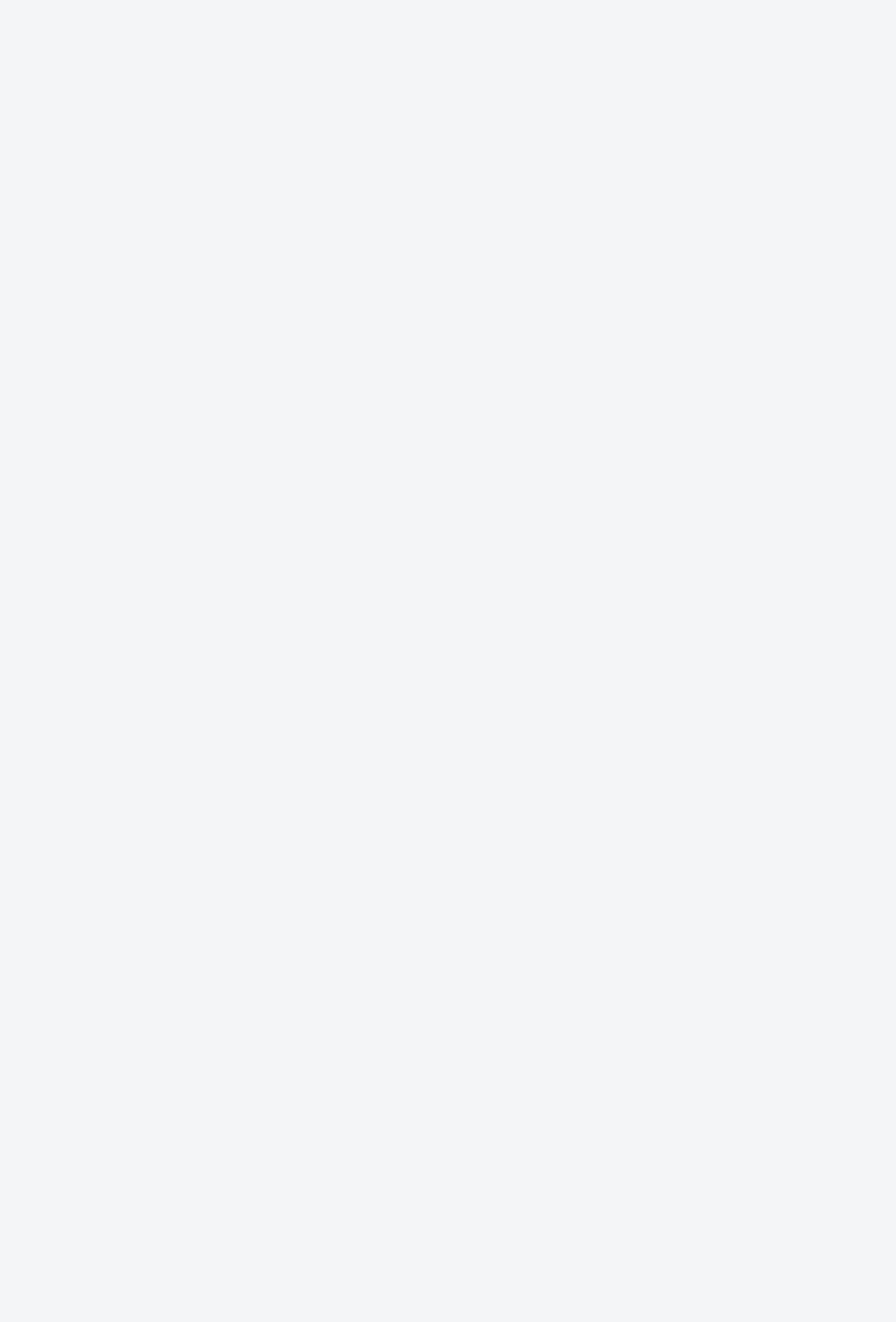
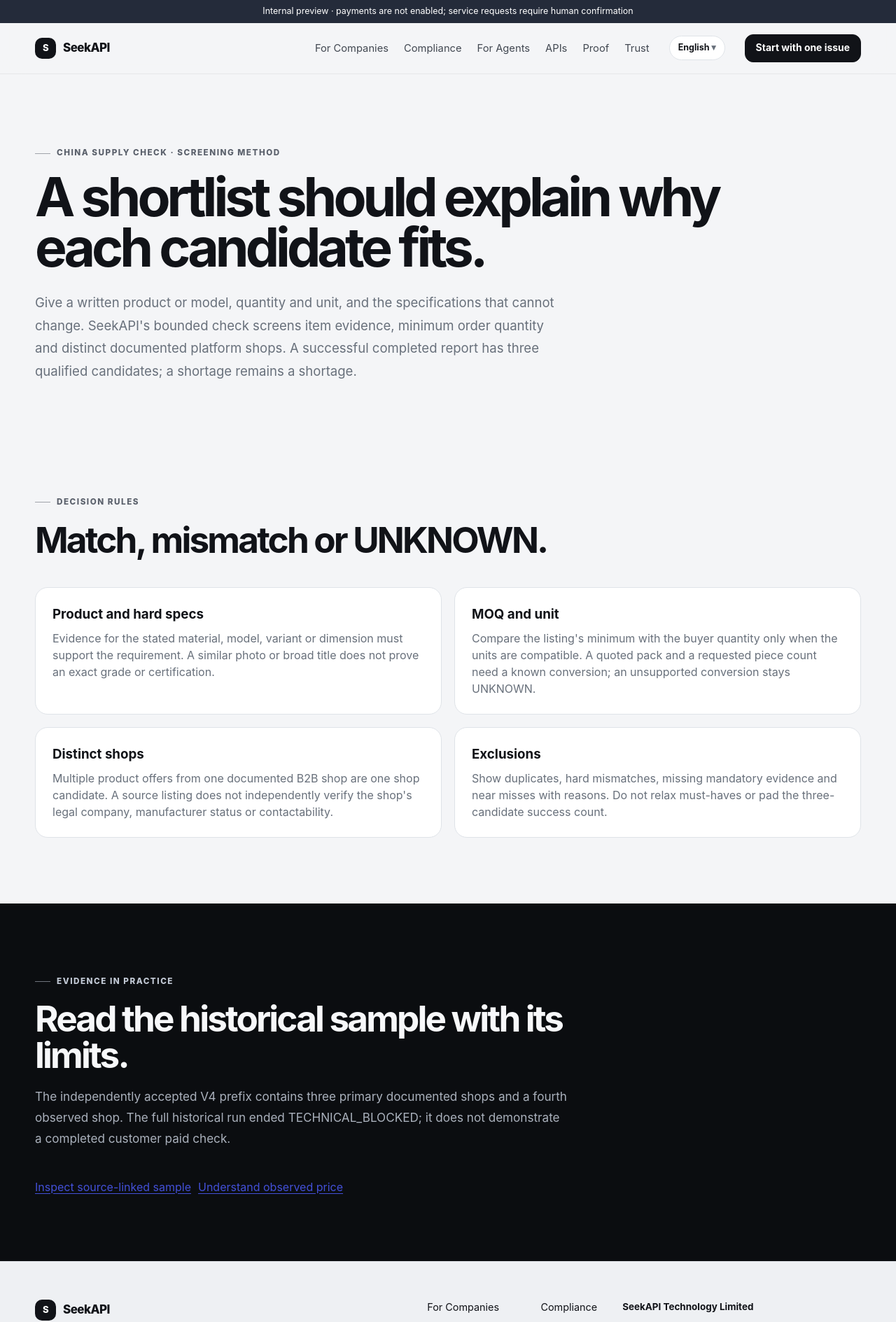
Before and after one commit to kiddhu/seekapi-public, a Next.js app: page /china-supply-check/moq-specification-screening in a window 1280 px wide. Before the commit this address had no page. Shown: the top 1889 px of the page at 70% size. Before the commit the page ends 800 px from the top, so only its background shows below. Built offline with nearby package versions, Linux system fonts and the light colour scheme.

Commit message:
feat(csc): add moq-specification-screening page

```diff
--- /dev/null
+++ b/app/china-supply-check/moq-specification-screening/page.tsx
@@ -0,0 +1,15 @@
+import Link from 'next/link';
+import { Eyebrow, PageShell, SectionTitle } from '@/components/site';
+import { pageMetadata } from '@/lib/site';
+
+export const metadata = pageMetadata(
+  'How China Supply Check Screens MOQ and Specifications | SeekAPI',
+  'See how a product/model, quantity and must-have requirements are compared with China B2B listing evidence, duplicates, mismatches and unknowns.',
+  '/china-supply-check/moq-specification-screening',
+);
+
+export default function Page() { return <PageShell>
+  <section className="page-hero"><div className="container"><Eyebrow>China Supply Check · screening method</Eyebrow><h1>A shortlist should explain why each candidate fits.</h1><p>Give a written product or model, quantity and unit, and the specifications that cannot change. SeekAPI's bounded check screens item evidence, minimum order quantity and distinct documented platform shops. A successful completed report has three qualified candidates; a shortage remains a shortage.</p></div></section>
+  <section className="section"><div className="container"><SectionTitle eyebrow="Decision rules" title="Match, mismatch or UNKNOWN."/><div className="definition-grid"><div className="definition"><h3>Product and hard specs</h3><p>Evidence for the stated material, model, variant or dimension must support the requirement. A similar photo or broad title does not prove an exact grade or certification.</p></div><div className="definition"><h3>MOQ and unit</h3><p>Compare the listing's minimum with the buyer quantity only when the units are compatible. A quoted pack and a requested piece count need a known conversion; an unsupported conversion stays UNKNOWN.</p></div><div className="definition"><h3>Distinct shops</h3><p>Multiple product offers from one documented B2B shop are one shop candidate. A source listing does not independently verify the shop's legal company, manufacturer status or contactability.</p></div><div className="definition"><h3>Exclusions</h3><p>Show duplicates, hard mismatches, missing mandatory evidence and near misses with reasons. Do not relax must-haves or pad the three-candidate success count.</p></div></div></div></section>
+  <section className="section section-dark"><div className="container"><SectionTitle eyebrow="Evidence in practice" title="Read the historical sample with its limits." body="The independently accepted V4 prefix contains three primary documented shops and a fourth observed shop. The full historical run ended TECHNICAL_BLOCKED; it does not demonstrate a completed customer paid check."/><div className="link-list"><Link className="text-link" href="/china-supply-check/sample">Inspect source-linked sample</Link><Link className="text-link" href="/china-supply-check/listing-price-vs-quote">Understand observed price</Link></div></div></section>
+</PageShell>; }
```
